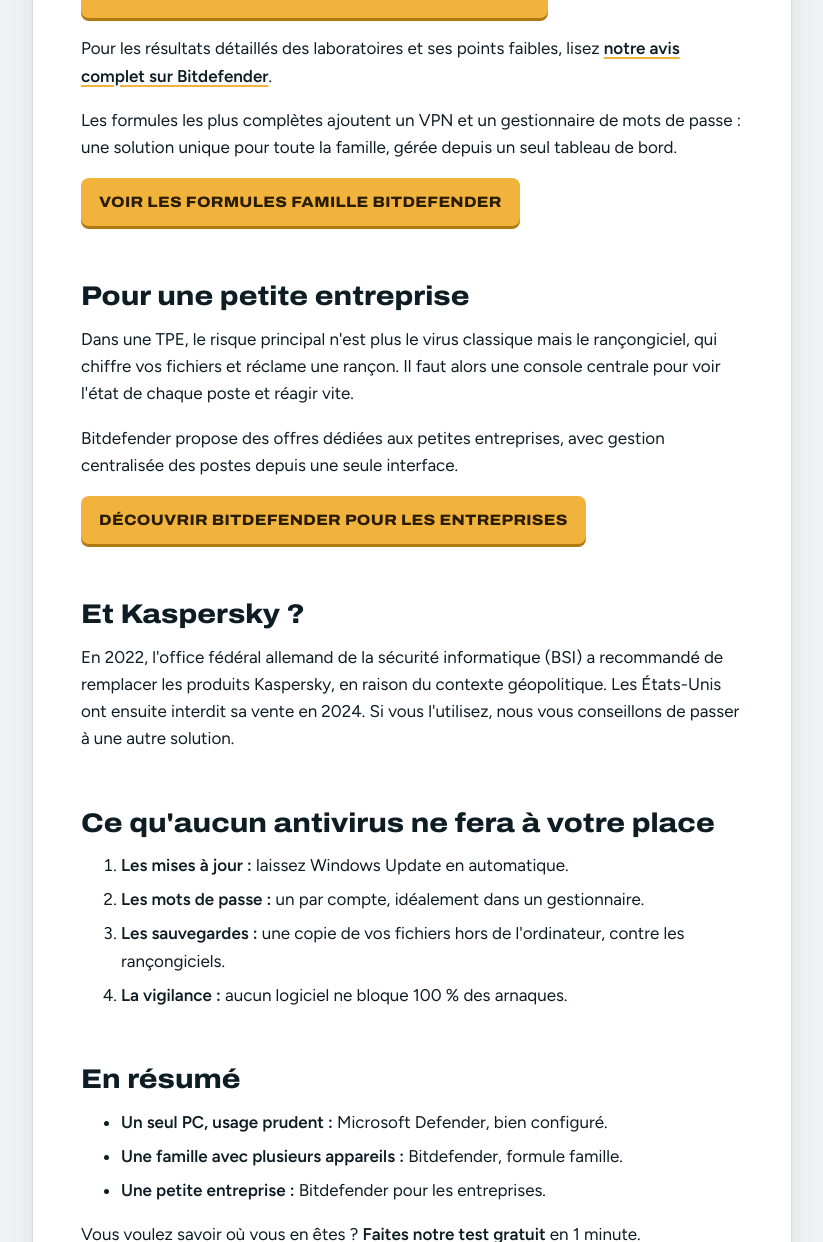
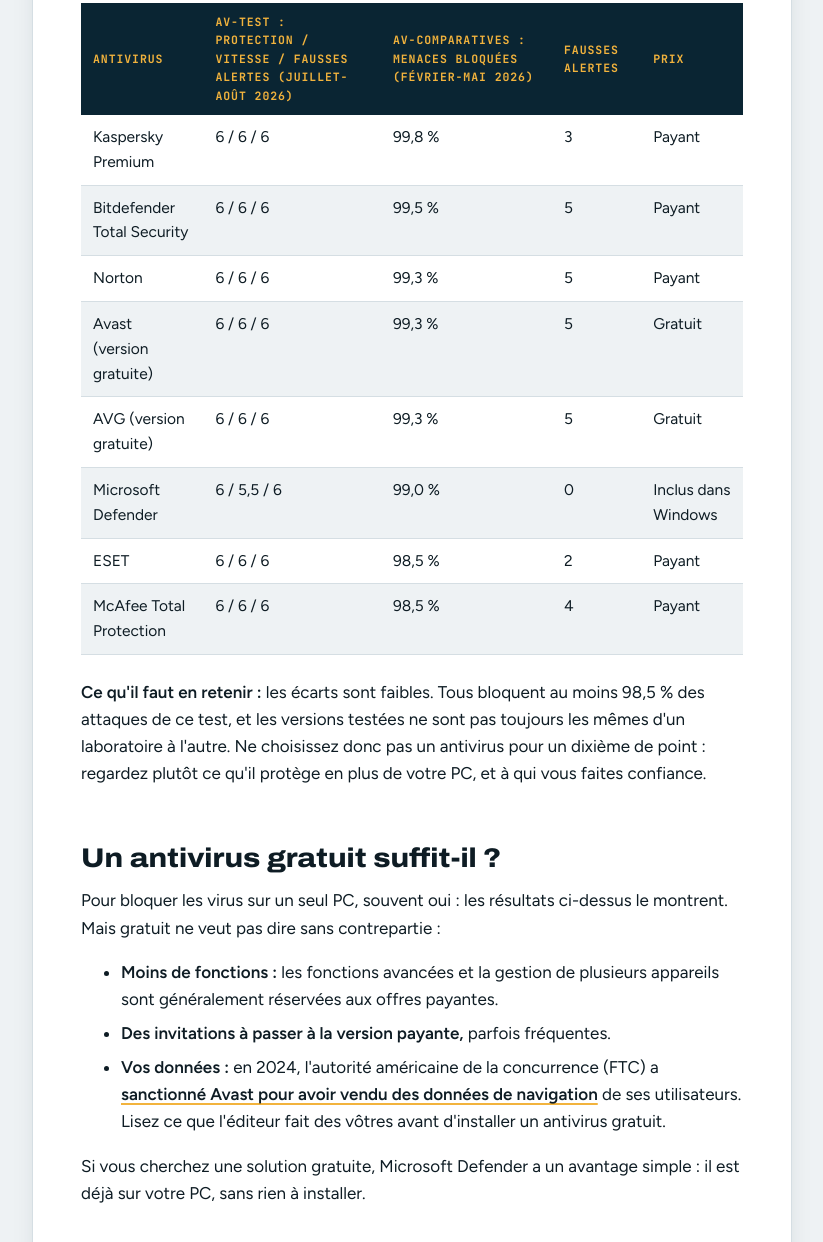
Before and after one commit to theoremedefermat-web/SecureGuide, a plain HTML site: page guides/meilleur-antivirus-windows-11/index.html in a window 1280 px wide. Shown: the part 1558-2800 px from the top of the page, without its empty margins (228-1051 px from the left). Drawn offline with Linux system fonts and the light colour scheme.

Commit message:
Guide antivirus : comparatif 2026 sourcé (AV-TEST, AV-Comparatives) et antivirus gratuits
Co-Authored-By: Claude Opus 5.5 <noreply@anthropic.com>

```diff
--- a/guides/meilleur-antivirus-windows-11/index.html
+++ b/guides/meilleur-antivirus-windows-11/index.html
@@ -4,11 +4,11 @@
 <meta charset="utf-8">
 <meta name="viewport" content="width=device-width, initial-scale=1, viewport-fit=cover">
 <meta http-equiv="Content-Security-Policy" content="default-src 'self'; script-src 'self' 'unsafe-inline'; style-src 'self' 'unsafe-inline'; img-src 'self' data:; font-src 'self'; media-src 'self'; connect-src 'self' https://962d435b.sibforms.com; form-action 'self' https://962d435b.sibforms.com; object-src 'none'; base-uri 'self'; upgrade-insecure-requests"><meta name="referrer" content="strict-origin-when-cross-origin"><script>if(self!==top){try{top.location.replace(location.href)}catch(e){document.documentElement.hidden=true}}</script>
-<title>Meilleur antivirus pour Windows 11 : Microsoft Defender suffit-il ? · SecureGuide.fr</title>
-<meta name="description" content="Microsoft Defender est-il suffisant sur Windows 11 ? Quand passer à un antivirus payant, et lequel choisir pour la maison ou une petite entreprise.">
+<title>Meilleur antivirus 2026 : comparatif pour Windows 11, gratuit ou payant ? · SecureGuide.fr</title>
+<meta name="description" content="Comparatif des antivirus 2026 d'après AV-TEST et AV-Comparatives : Microsoft Defender suffit-il, que valent les gratuits, et lequel choisir pour la famille.">
 <link rel="canonical" href="https://secureguide.fr/guides/meilleur-antivirus-windows-11/">
-<meta property="og:title" content="Meilleur antivirus pour Windows 11 : Microsoft Defender suffit-il ? · SecureGuide.fr">
-<meta property="og:description" content="Microsoft Defender est-il suffisant sur Windows 11 ? Quand passer à un antivirus payant, et lequel choisir pour la maison ou une petite entreprise.">
+<meta property="og:title" content="Meilleur antivirus 2026 : comparatif pour Windows 11, gratuit ou payant ? · SecureGuide.fr">
+<meta property="og:description" content="Comparatif des antivirus 2026 d'après AV-TEST et AV-Comparatives : Microsoft Defender suffit-il, que valent les gratuits, et lequel choisir pour la famille.">
 <meta property="og:url" content="https://secureguide.fr/guides/meilleur-antivirus-windows-11/">
 <meta property="og:type" content="article">
 <meta property="og:locale" content="fr_FR">
@@ -17,7 +17,7 @@
 <link rel="icon" href="/assets/favicon.svg" type="image/svg+xml">
 <link rel="preload" href="/assets/fonts/figtree-latin.woff2" as="font" type="font/woff2" crossorigin><link rel="stylesheet" href="/assets/fonts.css">
 <link rel="stylesheet" href="/assets/site.css">
-<script type="application/ld+json">{"@context": "https://schema.org", "@type": "Article", "headline": "Meilleur antivirus pour Windows 11 : Microsoft Defender suffit-il ?", "description": "Microsoft Defender est-il suffisant sur Windows 11 ? Quand passer à un antivirus payant, et lequel choisir pour la maison ou une petite entreprise.", "inLanguage": "fr", "datePublished": "2026-11-01", "dateModified": "2026-11-01", "author": {"@type": "Organization", "name": "SecureGuide.fr"}, "publisher": {"@type": "Organization", "name": "SecureGuide.fr"}, "mainEntityOfPage": "https://secureguide.fr/guides/meilleur-antivirus-windows-11/"}</script>
+<script type="application/ld+json">{"@context": "https://schema.org", "@type": "Article", "headline": "Meilleur antivirus 2026 : comparatif pour Windows 11, gratuit ou payant ?", "description": "Comparatif des antivirus 2026 d'après AV-TEST et AV-Comparatives : Microsoft Defender suffit-il, que valent les gratuits, et lequel choisir pour la famille.", "inLanguage": "fr", "datePublished": "2026-11-01", "dateModified": "2026-11-01", "author": {"@type": "Organization", "name": "SecureGuide.fr"}, "publisher": {"@type": "Organization", "name": "SecureGuide.fr"}, "mainEntityOfPage": "https://secureguide.fr/guides/meilleur-antivirus-windows-11/"}</script>
 </head>
 <body>
 <nav class="nav"><div class="nav-in"><a class="brand" href="/" aria-label="SecureGuide.fr, accueil"><svg xmlns="http://www.w3.org/2000/svg" viewBox="0 0 64 64" aria-hidden="true">
@@ -38,7 +38,7 @@
   <path d="M32 4 55 12.6v18.6c0 14.6-9.8 26.2-23 30.3C18.8 57.4 9 45.8 9 31.2V12.6z" fill="none" stroke="#F2B33D" stroke-width="3" stroke-linejoin="round"/>
 </svg>
 <span class="wm"><span class="wm-a">Secure</span><span class="wm-b">Guide</span><span class="wm-c">.fr</span></span></a><div class="links"><a href="/radar/">Radar</a><a href="/guides/" aria-current="page">Guides</a><a href="/ebooks/">E-books</a><a href="/test-protection/" class="cta-s">Faire le test</a></div></div></nav><a class="kit-bar" href="/kit/?utm_source=site&amp;utm_medium=bandeau&amp;utm_campaign=kit2026"><b>Gratuit</b><span>Le Kit anti-arnaques 2026 : les 6 arnaques du moment et la carte des numéros utiles</span><i>Le recevoir →</i></a>
-<header class="art-hero"><div class="art-hero-in"><span class="kicker">Guide</span><h1>Meilleur antivirus pour Windows 11 : Microsoft Defender suffit-il ?</h1><span class="byline">Par SecureGuide.fr · mis à jour le 01/11/2026</span></div></header><main class="art-wrap"><article class="art"><p>Windows 11 est livré avec un antivirus intégré, Microsoft Defender. Alors faut-il en installer un autre ? La réponse dépend de votre situation. Voici comment trancher en quelques minutes.</p>
+<header class="art-hero"><div class="art-hero-in"><span class="kicker">Comparatif</span><h1>Meilleur antivirus 2026 : comparatif pour Windows 11, gratuit ou payant ?</h1><span class="byline">Par SecureGuide.fr · mis à jour le 01/11/2026</span></div></header><main class="art-wrap"><article class="art"><p>Windows 11 est livré avec un antivirus intégré, Microsoft Defender. Alors faut-il en installer un autre ? La réponse dépend de votre situation. Voici comment trancher en quelques minutes.</p>
 
 <h2>Microsoft Defender : ce qu'il fait bien</h2>
 
@@ -65,7 +65,40 @@
 <li>une activité professionnelle, même en indépendant.</li>
 </ul>
 
-<h2>Notre choix : Bitdefender</h2>
+<h2>Comparatif 2026 : ce que disent les laboratoires</h2>
+
+<p>Plutôt que de vous donner notre impression, voici les résultats de deux laboratoires indépendants. AV-TEST note la protection, la vitesse de l'ordinateur et les fausses alertes, chacune sur 6. AV-Comparatives soumet chaque antivirus à 400 attaques réelles.</p>
+
+<div class="tbl"><table>
+<thead><tr><th>Antivirus</th><th>AV-TEST : protection / vitesse / fausses alertes (juillet-août 2026)</th><th>AV-Comparatives : menaces bloquées (février-mai 2026)</th><th>Fausses alertes</th><th>Prix</th></tr></thead>
+<tbody>
+<tr><td>Kaspersky Premium</td><td>6 / 6 / 6</td><td>99,8 %</td><td>3</td><td>Payant</td></tr>
+<tr><td>Bitdefender Total Security</td><td>6 / 6 / 6</td><td>99,5 %</td><td>5</td><td>Payant</td></tr>
+<tr><td>Norton</td><td>6 / 6 / 6</td><td>99,3 %</td><td>5</td><td>Payant</td></tr>
+<tr><td>Avast (version gratuite)</td><td>6 / 6 / 6</td><td>99,3 %</td><td>5</td><td>Gratuit</td></tr>
+<tr><td>AVG (version gratuite)</td><td>6 / 6 / 6</td><td>99,3 %</td><td>5</td><td>Gratuit</td></tr>
+<tr><td>Microsoft Defender</td><td>6 / 5,5 / 6</td><td>99,0 %</td><td>0</td><td>Inclus dans Windows</td></tr>
+<tr><td>ESET</td><td>6 / 6 / 6</td><td>98,5 %</td><td>2</td><td>Payant</td></tr>
+<tr><td>McAfee Total Protection</td><td>6 / 6 / 6</td><td>98,5 %</td><td>4</td><td>Payant</td></tr>
+</tbody>
+</table></div>
+
+<p><strong>Ce qu'il faut en retenir :</strong> les écarts sont faibles. Tous bloquent au moins 98,5 % des attaques de ce test, et les versions testées ne sont pas toujours les mêmes d'un laboratoire à l'autre. Ne choisissez donc pas un antivirus pour un dixième de point : regardez plutôt ce qu'il protège en plus de votre PC, et à qui vous faites confiance.</p>
+
+<h2>Un antivirus gratuit suffit-il ?</h2>
+
+<p>Pour bloquer les virus sur un seul PC, souvent oui : les résultats ci-dessus le montrent. Mais gratuit ne veut pas dire sans contrepartie :</p>
+<ul>
+<li><strong>Moins de fonctions :</strong> les fonctions avancées et la gestion de plusieurs appareils sont généralement réservées aux offres payantes.</li>
+<li><strong>Des invitations à passer à la version payante,</strong> parfois fréquentes.</li>
+<li><strong>Vos données :</strong> en 2024, l'autorité américaine de la concurrence (FTC) a <a href="https://www.ftc.gov/news-events/news/press-releases/2024/06/ftc-finalizes-order-avast-banning-it-selling-or-licensing-web-browsing-data-advertising-requiring-it" target="_blank" rel="noopener">sanctionné Avast pour avoir vendu des données de navigation</a> de ses utilisateurs. Lisez ce que l'éditeur fait des vôtres avant d'installer un antivirus gratuit.</li>
+</ul>
+
+<p>Si vous cherchez une solution gratuite, Microsoft Defender a un avantage simple : il est déjà sur votre PC, sans rien à installer.</p>
+
+<h2>Notre choix pour une famille : Bitdefender</h2>
+
+<p>Bitdefender n'est pas le seul bon antivirus, et nous touchons une commission si vous passez par nos liens : autant le dire clairement. Nous le conseillons pour une famille parce qu'il obtient d'excellents résultats dans les deux laboratoires, et qu'il permet de protéger des appareils différents depuis un seul compte.</p>
 
 <p>Bitdefender figure régulièrement parmi les meilleurs scores de détection des laboratoires indépendants, tout en restant léger pour l'ordinateur. Ses offres grand public couvrent Windows, Mac, Android et iPhone, avec une protection anti-hameçonnage efficace sur tous les navigateurs.</p>
 
@@ -106,6 +139,8 @@
 <li><strong>Une petite entreprise :</strong> Bitdefender pour les entreprises.</li>
 </ul>
 
+<p><small>Sources : <a href="https://www.av-test.org/en/antivirus/home-windows/" target="_blank" rel="noopener">AV-TEST, antivirus pour Windows 11 (juillet-août 2026)</a> ; <a href="https://www.av-comparatives.org/tests/real-world-protection-test-february-may-2026/" target="_blank" rel="noopener">AV-Comparatives, Real-World Protection Test (février-mai 2026)</a>.</small></p>
+
 <p>Vous voulez savoir où vous en êtes ? <a href="/test-protection/">Faites notre test gratuit</a> en 1 minute.</p>
 
 <p><em>Transparence : certains liens de cet article sont affiliés. Si vous souscrivez via ces liens, SecureGuide.fr peut toucher une commission, sans surcoût pour vous. Notre sélection reste indépendante.</em></p>
```
Also changed, not shown: guides/index.html (+1 -1 lines).
